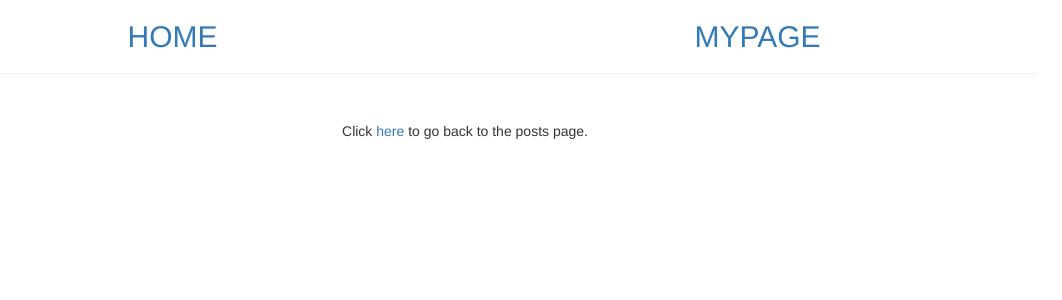
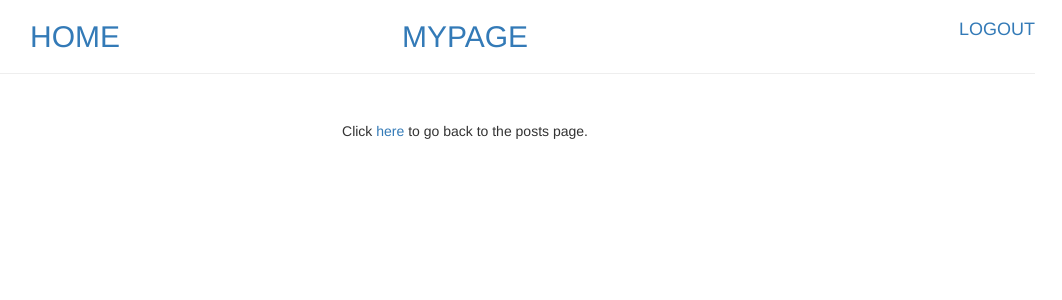
Before and after one commit to deepakmali/P3_blog, a Python web app: template templates/likes.html in a window 1280 px wide. Shown: the top 300 px of the page, without its empty margins (175-1237 px from the left). Run offline with Jinja, Linux system fonts and the light colour scheme; the template is opened without the code that fills it, so the values that code supplies are empty; some libraries are stand-ins or nearby versions.

Commit message:
Added logout link and css to remove underline from anchor tags

```diff
--- a/templates/BasePage.html
+++ b/templates/BasePage.html
@@ -5,6 +5,7 @@
 	<meta charset="utf-8">
 	<meta name="viewport" content="width=device-width, initial-scale=1.0">
 	<link rel="stylesheet" href="/css/bootstrap.min.css">
+	<link rel="stylesheet" href="/css/style.css">
 	<script src="https://ajax.googleapis.com/ajax/libs/jquery/3.1.1/jquery.min.js"></script>
 	<script src="/js/bootstrap.min.js" ></script>
 	<!-- <script type="/js/myjs.js"></script> -->
@@ -12,8 +13,9 @@
 <body>
 	<div class="container">
 		<header class="row text-center text-uppercase">
-				<h2><a href="/blog" class="col-md-6">home</a></h2>
-				<h2><a href="/blog/mypage" class="col-md-6">mypage</a></h2>
+				<h2><a href="/blog" class="col-md-4">home</a></h2>
+				<h2><a href="/blog/mypage" class="col-md-4">mypage</a></h2>
+				<h4><a href="/blog/logout" class="col-md-4 text-right text-top">logout</a></h4>
 		</header>
 		<div class="row">
 			<div class="col-md-12">
--- /dev/null
+++ b/templates/css/style.css
@@ -0,0 +1,3 @@
+a:hover {
+	text-decoration: none;
+}
```
